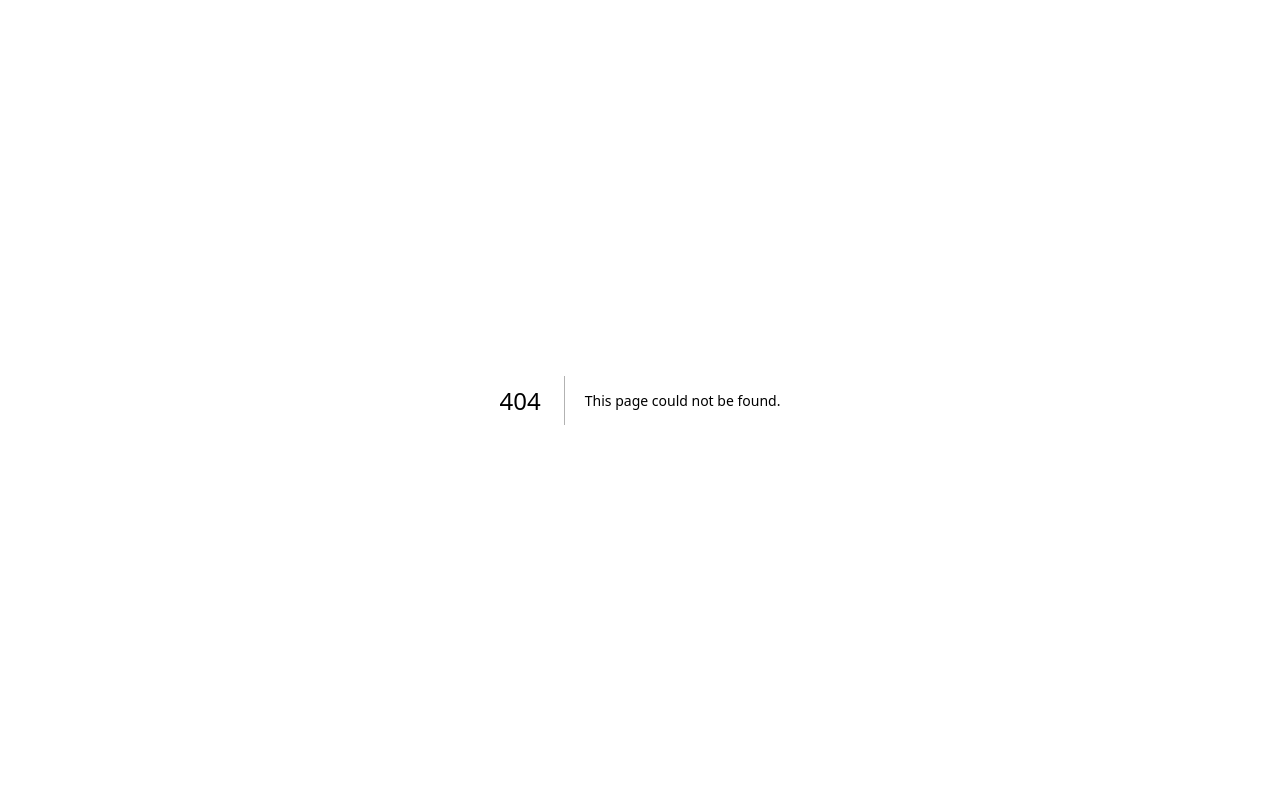
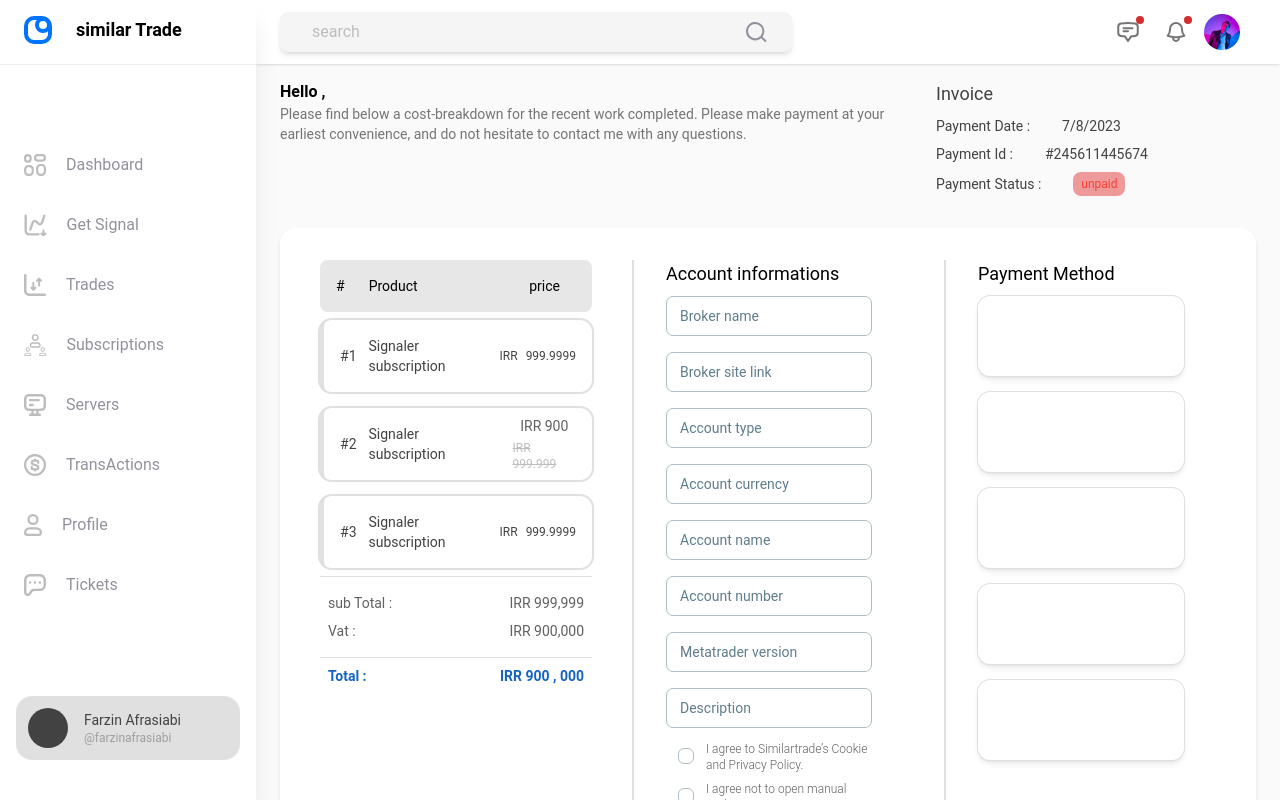
Before and after one commit to FarzinAfrasiabi/similar-trade, a Next.js app: page /buyPlan/1 in a window 1280 px wide. Before the commit this address had no page. Built offline with nearby package versions, Linux system fonts and the light colour scheme.

Commit message:
responisve design completed --> todo --> start send signal page

```diff
--- a/src/components/Forms/paymentAccountForm.js
+++ b/src/components/Forms/paymentAccountForm.js
@@ -11,9 +11,9 @@ const formsAccountsInputs = [
 ];
 
 const formsAccountsCheckbox = [
-  { label: "I agree to Similartrade’s Cookie and Privacy Policy." },
-  { label: "I agree not to open manual trades in my account." },
-  { label: "I agree not to open manual trades in my account." },
+  { label: "I agree to Similartrade’s Cookie and Privacy Policy.", id: 1 },
+  { label: "I agree not to open manual trades in my account.", id: 2 },
+  { label: "I agree not to open manual trades in my account.", id: 3 },
 ];
 const PaymentAccountForm = () => {
   return (
@@ -26,9 +26,10 @@ const PaymentAccountForm = () => {
         })}
       </div>
       <div className="flex flex-col pt-2">
-        {formsAccountsCheckbox.map(({ label }, index) => (
+        {formsAccountsCheckbox.map(({ label, id }) => (
           <Checkbox
-            key={index}
+            id={id}
+            key={id}
             label={<Typography className="text-xs">{label}</Typography>}
             className="w-4 h-4"
           />
--- a/src/components/invoice/invoiceITem.js
+++ b/src/components/invoice/invoiceITem.js
@@ -1,20 +1,20 @@
 const InvoiceITem = ({ item }) => {
   return (
-    <div className="w-full ring-2 ring-gray-300 flex items-center justify-between relative rounded-xl text-sm text-gray-800">
-      <div className="flex items-center gap-x-3 px-4 py-4 border-l-4 border-gray-300 rounded-t-lg rounded-b-lg">
+    <div className="w-full ring-2 ring-gray-300 flex items-center justify-between relative rounded-xl text-xs md:text-sm text-gray-800">
+      <div className="flex items-center gap-x-3 px-1 md:px-4 py-4 border-l-4 border-gray-300 rounded-t-lg rounded-b-lg">
         <span>#{item}</span>
         <span>Signaler subscription</span>
       </div>
       <div className="flex flex-col pr-4">
         {item === 2 ? (
           <div className="flex flex-col font-normal gap-y-1 items-center gap-x-4">
-            <span className="text-gray-700 text-sm">IRR 900</span>
+            <span className="text-gray-700 text-xs md:text-sm">IRR 900</span>
             <span className="text-xs line-through  text-gray-400">
               IRR 999.999
             </span>
           </div>
         ) : (
-          <div className="flex items-center gap-x-2">
+          <div className="flex items-center gap-x-2 text-xs ">
             <span className="capitalize">IRR</span>
             <span>999.9999</span>
           </div>
--- a/src/components/plans/signalerPlans.js
+++ b/src/components/plans/signalerPlans.js
@@ -52,7 +52,7 @@ export default function SignalerPlans({ title, price, desc, id }) {
       </CardBody>
       <CardFooter className="mt-12 p-0">
         <Link
-          href={`/buyPlan?signalerId=${id}`}
+          href={`/buyPlan/${id}?name=matin`}
           className="text-white text-center bg-[#0062ff] w-full block rounded-xl py-2 hover:scale-[1.02] focus:scale-[1.02] active:scale-100 transition-all ease-in-out duration-100"
         >
           Buy Now
--- a/src/components/search/searchTrader.js
+++ b/src/components/search/searchTrader.js
@@ -31,7 +31,7 @@ const SearchTrading = ({ title, onSubmit }) => {
           Enter signaler ID (eg : A1b2c3d)
         </span>
         <form onSubmit={submitHandler}>
-          <div className="flex flex-col md:flex-row  md:items-center gap-x-2">
+          <div className="flex items-center gap-x-2">
             {/* <span className="text-gray-800 font-semibold text-xs xl:text-sm">ID : </span> */}
             <div className="flex-1">
               <Input
--- a/src/pages/buyPlan/index.js
+++ b/src/pages/buyPlan/[buyPlanSignalerId]/index.js
@@ -7,13 +7,19 @@ import { useRouter } from "next/router";
 
 const BuyPlanById = () => {
   const router = useRouter();
+  const { query } = useRouter();
   return (
     <Layout>
       <div className="w-full flex flex-col gap-y-8">
         {/* invoice data */}
-        <div className="w-full container flex  justify-between">
-          <div className="">
-            <h1 className="font-semibold">Hello , user Data</h1>
+        <div className="w-full container flex flex-col gap-2 md:flex-row justify-between">
+          <div className="flex-col gap-y-4">
+            <h1 className="font-semibold">Hello , {query.name}</h1>
+            <p className="text-sm text-gray-600 max-w-3xl">
+              Please find below a cost-breakdown for the recent work completed.
+              Please make payment at your earliest convenience, and do not
+              hesitate to contact me with any questions.
+            </p>
           </div>
           {/* invoice Data */}
           <div className="flex flex-col gap-y-2 w-full max-w-xs text-gray-800">
@@ -39,12 +45,13 @@ const BuyPlanById = () => {
             </div>
           </div>
         </div>
-        <div className="w-full bg-white rounded-2xl shadow-md px-10 py-8">
+        <div className="w-full bg-white rounded-2xl shadow-md px-2 md:px-10 py-8">
           <div className="grid grid-cols-12 lg:gap-x-10 gap-y-6">
+            {/* invoice */}
             <div className="col-span-12 lg:col-span-6 xl:col-span-4 flex flex-col gap-y-2 h-full justify-between min-h-[50vh]  ">
               <div className="flex flex-col ">
                 {/* header */}
-                <div className="w-full p-4 text-sm bg-[#E7E7E7] flex items-center justify-between rounded-lg">
+                <div className="w-full p-4 text-xs md:text-sm bg-[#E7E7E7] flex items-center justify-between rounded-lg">
                   <div className="flex items-center gap-x-6">
                     <span>#</span>
                     <span>Product</span>
@@ -85,7 +92,7 @@ const BuyPlanById = () => {
               </div>
             </div>
             {/* payment method */}
-            <div className="col-span-12 lg:col-span-6 xl:col-span-4 flex flex-col gap-y-2 h-full justify-between  lg:px-8 lg:border-l-2 border-gray-300 ">
+            <div className="col-span-12 lg:col-span-12 xl:col-span-4 flex flex-col gap-y-2 h-full justify-between  lg:px-8 xl:border-l-2 border-gray-300 ">
               <div className="flex flex-col ">
                 {/* header */}
                 <div className="w-full text-lg   text-center flex items-center justify-between rounded-lg">
```
